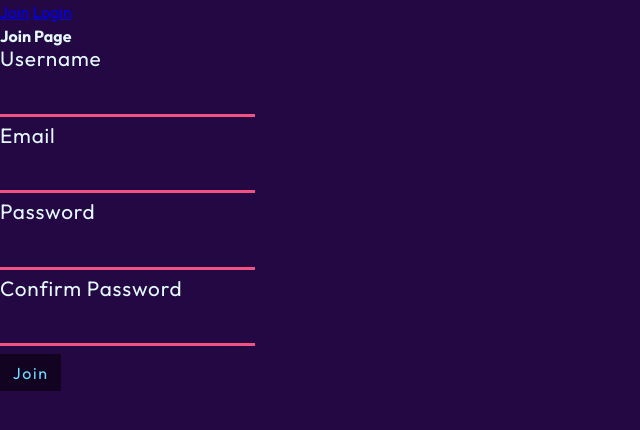
After one commit to devmiano/sasagram, a Django app: page /auth/join/ in a window 1280 px wide. The commit adds this page. Shown: the top 430 px of the page, without its empty margins (0-640 px from the left). Run offline with Django 4.2, Linux system fonts and the light colour scheme; some web fonts are replaced.

Commit message:
added and styled the login and join page

```diff
--- a/gram/static/gram/css/global.css
+++ b/gram/static/gram/css/global.css
@@ -1,3 +1,68 @@
+#form .group {
+  display: flex;
+  flex-direction: column;
+  align-items: flex-start;
+  justify-content: center;
+}
+
+#form .group .label {
+  line-height: 1;
+  font-size: 1.3rem;
+  font-family: "Outfit", sans-serif;
+  letter-spacing: 0.05rem;
+}
+
+#form .group .input {
+  outline: none;
+  color: #73DBFF;
+  font-size: 1rem;
+  margin: 0.5rem 0;
+  border-width: 0 0 3px;
+  border-color: #F25282;
+  padding: 0.4rem 0.8rem;
+  background: transparent;
+}
+
+#form .group .input::placeholder {
+  color: #FEEA49;
+  background: transparent;
+}
+
+#form .group .input:focus {
+  color: #FEEA49;
+  border-color: #73DBFF;
+  background: transparent;
+}
+
+#form .group .input:active {
+  color: #FEEA49;
+  border-color: #73DBFF;
+  background: transparent;
+}
+
+#form .group .input:focus-visible {
+  color: #FEEA49;
+  border-color: #73DBFF;
+  background: transparent;
+}
+
+#form .btn {
+  border: none;
+  outline: none;
+  color: #73DBFF;
+  cursor: pointer;
+  background: #120421;
+  border-radius: 0rem;
+  letter-spacing: 0.1rem;
+  padding: 0.4rem 0.8rem;
+}
+
+#form .btn:hover {
+  color: #120421;
+  background: #FEEA49;
+  border: 2px solid #120421;
+}
+
 #app {
   width: 100%;
   display: flex;
--- a/gram/static/gram/sass/global.scss
+++ b/gram/static/gram/sass/global.scss
@@ -1,3 +1,4 @@
+@import 'partials/auth';
 @import 'partials/base';
 @import 'partials/type';
 @import 'partials/reset';
--- /dev/null
+++ b/gram/static/gram/sass/partials/_auth.scss
@@ -0,0 +1,18 @@
+@import 'type';
+@import 'mixins';
+@import 'palette';
+
+#form {
+	.group {
+		@include col-start;
+		.label {
+			@include subtext;
+		}
+		.input {
+			@include input;
+		}
+	}
+	.btn {
+		@include btn;
+	}
+}
--- a/gram/static/gram/sass/partials/_mixins.scss
+++ b/gram/static/gram/sass/partials/_mixins.scss
@@ -61,25 +61,31 @@
 	color: $sasa-300;
 	font-size: 1rem;
 	margin: 0.5rem 0;
+	border-width: 0 0 3px;
+  border-color: $sasa-500;
 	padding: 0.4rem 0.8rem;
 	background: transparent;
-	text-transform: uppercase;
-  border-bottom: 2px solid $sasa-500;
 
 	&::placeholder {
 		color: $sasa-100;
 		background: transparent;
 	}
+
 	&:focus {
 		color: $sasa-100;
+		border-color: $sasa-300;
 		background: transparent;
 	}
+
 	&:active {
 		color: $sasa-100;
+		border-color: $sasa-300;
 		background: transparent;
 	}
+
 	&:focus-visible {
 		color: $sasa-100;
+		border-color: $sasa-300;
 		background: transparent;
 	}
 }
@@ -87,22 +93,21 @@
 @mixin btn {
 	border: none;
 	outline: none;
-	color: $white;
+	color: $sasa-300;
 	cursor: pointer;
-	background: $black;
+	background: $dark;
 	border-radius: 0rem;
 	letter-spacing: 0.1rem;
 	padding: 0.4rem 0.8rem;
-	text-transform: uppercase;
 
 	&:hover {
-		color: $black;
-		background: $white;
-		border: 2px solid $black;
+		color: $dark;
+		background: $sasa-100;
+		border: 2px solid $dark;
 	}
 }
 @mixin btn-alt {
-	color: $white;
+	color: $sasa-100;
 	outline: none;
 	cursor: pointer;
 	font-size: 0.8rem;
@@ -111,11 +116,11 @@
 	letter-spacing: 0.2rem;
 	background: transparent;
 	text-transform: uppercase;
-	border: 2px solid $white;
+	border: 2px solid $sasa-100;
 
 	&:hover {
-		color: $black;
-		background: $white;
+		color: $dark;
+		background: $sasa-100;
 	}
 }
 
--- /dev/null
+++ b/gram/templates/gram/auth/join.html
@@ -0,0 +1,25 @@
+{% extends 'gram/base.html' %} {% block content %}
+<section id="main">
+	{% include 'gram/auth/topbar.html' %}
+	<h1>Join Page</h1>
+	<form action="" id="form">
+		<div class="group">
+			<label class="label" for="username">Username</label>
+			<input class="input" type="text" name="username" id="username" />
+		</div>
+		<div class="group">
+			<label class="label" for="email">Email</label>
+			<input class="input" type="email" name="email" id="email" />
+		</div>
+		<div class="group">
+			<label class="label" for="password">Password</label>
+			<input class="input" type="password" name="password" id="password" />
+		</div>
+		<div class="group">
+			<label class="label" for="password">Confirm Password</label>
+			<input class="input" type="password" name="confirmpassword" id="confirmpassword" />
+		</div>
+    <input class="btn" type="submit" value="Join">
+	</form>
+</section>
+{% endblock %}
--- /dev/null
+++ b/gram/templates/gram/auth/logout.html
@@ -0,0 +1,6 @@
+{% extends 'gram/base.html' %} {% block content %}
+<section id="main">
+	{% include 'gram/auth/topbar.html' %}
+	<h1>Logout Page</h1>
+</section>
+{% endblock %}
--- /dev/null
+++ b/gram/templates/gram/auth/topbar.html
@@ -0,0 +1,4 @@
+<nav class="topbar">
+	<a class="btn" href="{% url 'join' %}">Join</a>
+	<a class="btn" href="{% url 'login' %}">Login</a>
+</nav>
--- a/gram/templates/gram/base.html
+++ b/gram/templates/gram/base.html
@@ -21,11 +21,6 @@
 	</head>
 	<body id="app">
 		{% block content %} {% endblock %}
-		<footer id="footer">
-			<p class="text">Made with &#10084; by devmiano</p>
-			<p class="copy">&copy; 2022 Sasagram.</p>
-			<p class="text">All rights reserved.</p>
-		</footer>
 		{% block scripts %}
 		<script
 			src="https://cdnjs.cloudflare.com/ajax/libs/jquery/3.6.0/jquery.js"
--- /dev/null
+++ b/gram/templates/gram/footer.html
@@ -0,0 +1,5 @@
+<footer id="footer">
+	<p class="text">Made with &#10084; by devmiano</p>
+	<p class="copy">&copy; 2022 Sasagram.</p>
+	<p class="text">All rights reserved.</p>
+</footer>
--- a/gram/templates/gram/index.html
+++ b/gram/templates/gram/index.html
@@ -3,4 +3,5 @@
 	{% include 'gram/navbar.html' %}
 	<h1>Hero Page</h1>
 </section>
+{% include 'gram/footer.html' %}
 {% endblock %}
--- a/gram/urls.py
+++ b/gram/urls.py
@@ -3,6 +3,6 @@ from django.urls import include, path
 
 urlpatterns = [
   path('', views.index, name='index'),
-  path('accounts/', include('django.contrib.auth.urls')),
-  path('accounts/', include('django_registration.backends.one_step.urls')),
+  path('auth/join/', views.join, name='join'),
+  path('auth/login/', views.login, name='login'),
 ]
--- a/gram/views.py
+++ b/gram/views.py
@@ -11,3 +11,27 @@ def index(request):
   }
 
   return render(request, template, context)
+
+def join(request):
+  title = 'Join Sasagram'
+  template = 'gram/auth/join.html'
+  current_user = request.user
+
+  context = {
+    'title': title,
+    'current_user': current_user,
+  }
+
+  return render(request, template, context)
+
+def login(request):
+  title = 'Login to Sasagram'
+  template = 'gram/auth/login.html'
+  current_user = request.user
+
+  context = {
+    'title': title,
+    'current_user': current_user,
+  }
+
+  return render(request, template, context)
```
Also changed, not shown: gram/templates/gram/auth/login.html (added, +17 -0 lines), gram/templates/gram/navbar.html (+3 -4 lines).
